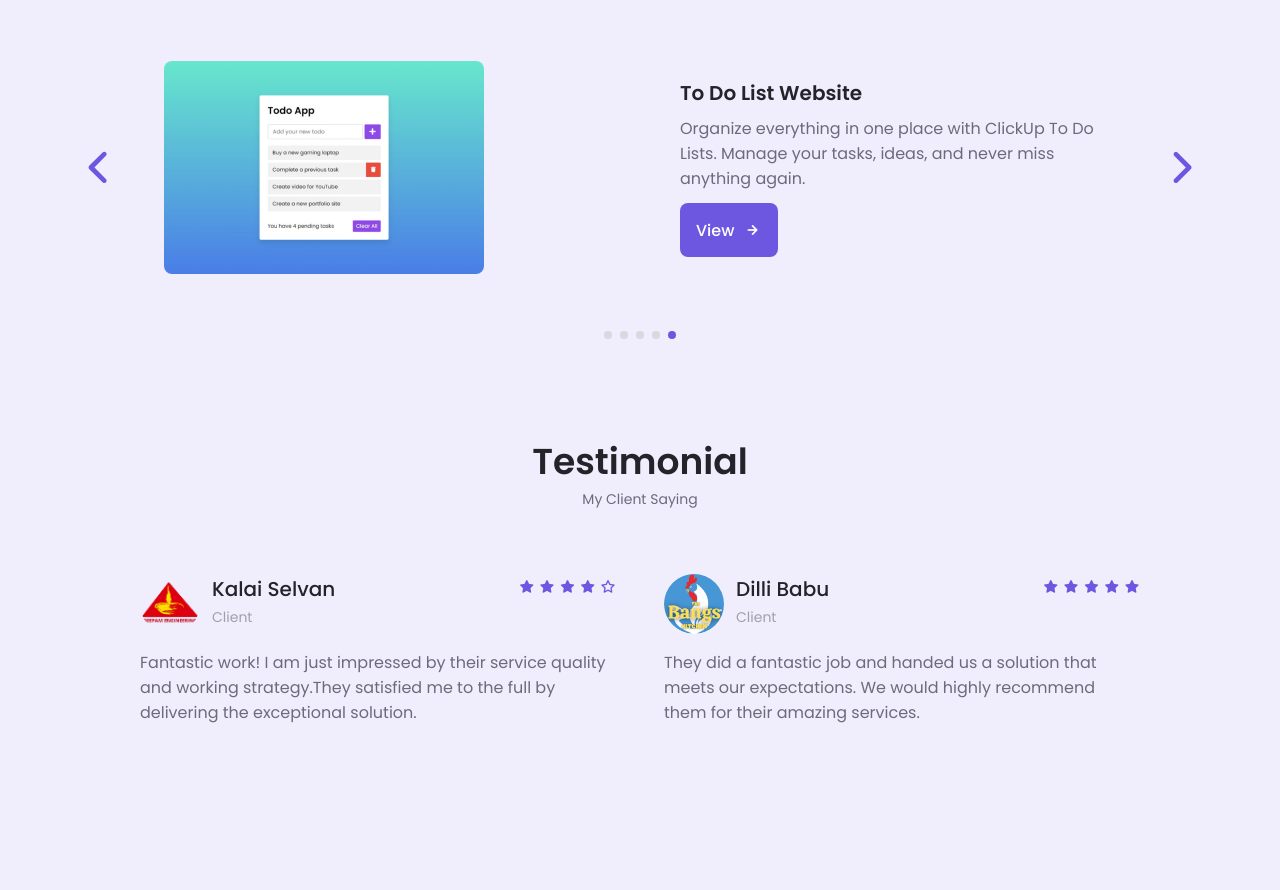
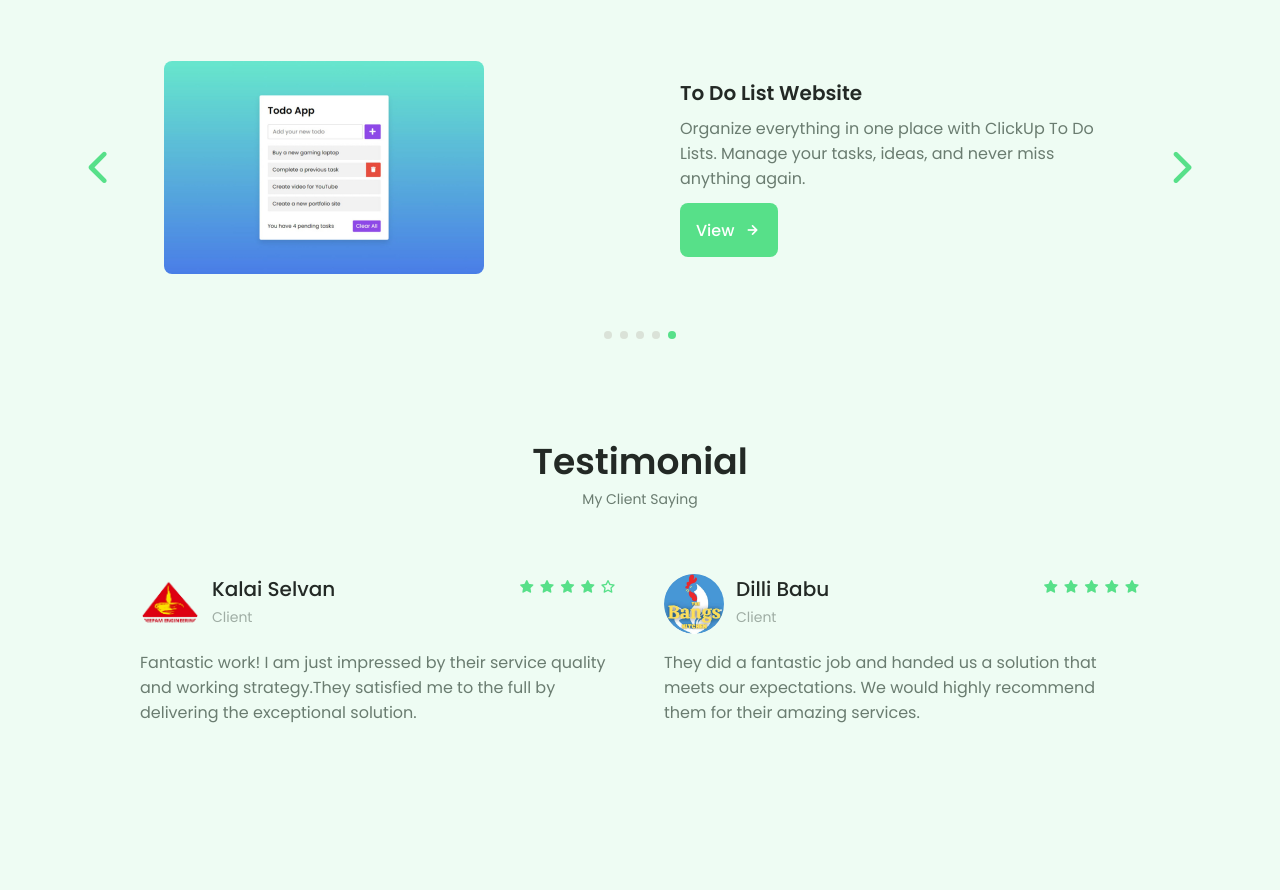
Before and after one commit to Abishek-Balaji/AbishekBalaji__Personal__Portfolio, a plain HTML site: page index.html in a window 1280 px wide. Shown: the part 3847-4737 px from the top of the page. Drawn offline with nearby package versions, Linux system fonts and the light colour scheme.

Commit message:
Update styles.css

```diff
--- a/styles.css
+++ b/styles.css
@@ -10,9 +10,9 @@
     /*========== Colors ==========*/
     /* Change favorite color */
 /*     --hue-color: 340;
-    --hue-color: 340;
-    --hue-color: 340; */
-    --hue-color: 250;
+    --hue-color: 340;*/
+    --hue-color: 142;
+/*     --hue-color: 250; */
     /*Purple 250 - Green 142 - Blue 230 - Pink 340*/
 
     /* HSL color mode */
```
